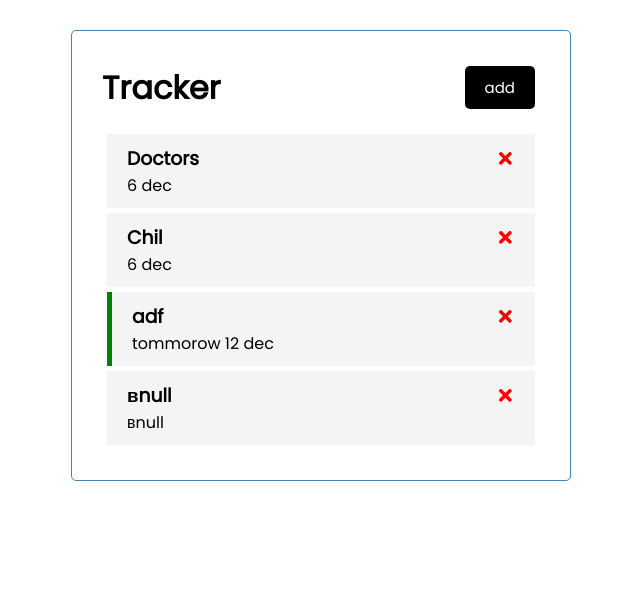
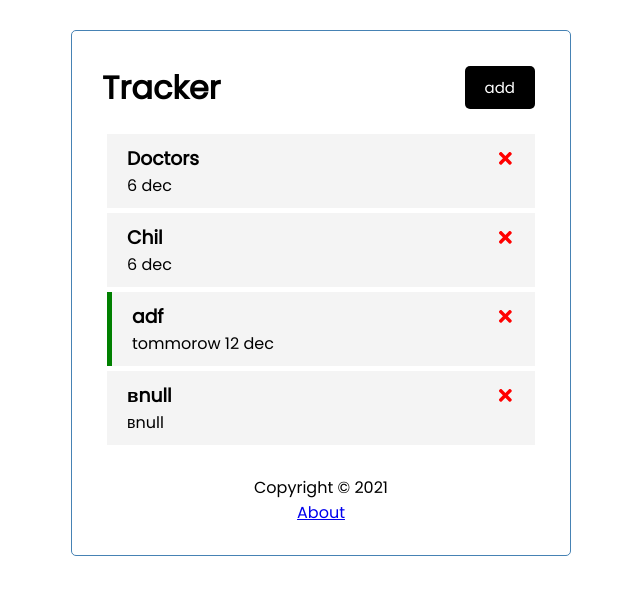
Before and after one commit to i-doshechnikow/react-task-tracker, a React (Create React App) app in the folder task-tracker/: page / in a window 1280 px wide. Shown: the top 594 px of the page, without its empty margins (319-959 px from the left). Built offline with nearby package versions, Linux system fonts and the light colour scheme; data requests are answered from the project's data file.

Commit message:
final commit

```diff
--- a/task-tracker/package.json
+++ b/task-tracker/package.json
@@ -10,6 +10,7 @@
     "react": "^17.0.2",
     "react-dom": "^17.0.2",
     "react-icons": "^4.3.1",
+    "react-router-dom": "^6.1.0",
     "react-scripts": "4.0.3",
     "web-vitals": "^1.0.1"
   },
--- a/task-tracker/src/App.js
+++ b/task-tracker/src/App.js
@@ -3,6 +3,7 @@
 import Tasks from "./components/Tasks";
 import { useState, useEffect } from "react";
 import AddTask from "./components/AddTask";
+import Footer from "./components/Footer";
 
 function App() {
     const [showAddTask, setShowAddTask] = useState(false);
@@ -71,6 +72,7 @@
             <Header title={'Tracker'} onAddClick={showForm()} toggleForm={showAddTask}/>
             {tasks.length > 0 ? <Tasks tasks={tasks} deleteTask={deleteTask} toggleReminder={toggleReminder}/> : 'No Tasks'}
             {showAddTask && <AddTask addTask={addTask}/>}
+            <Footer />
         </div>
     )
 }
--- /dev/null
+++ b/task-tracker/src/components/About.js
@@ -0,0 +1,8 @@
+const About = () => {
+    return (<div>
+        <h4>version 1.0</h4>
+        <a href={'/'}>Go back</a>
+    </div>)
+}
+
+export default About;
--- /dev/null
+++ b/task-tracker/src/components/Footer.js
@@ -0,0 +1,12 @@
+const Footer = () => {
+    return (
+        <footer>
+            <p>
+                Copyright &copy; 2021
+            </p>
+            <a href={'/about'}>About</a>
+        </footer>
+    )
+}
+
+export default Footer;
--- a/task-tracker/src/index.js
+++ b/task-tracker/src/index.js
@@ -2,10 +2,15 @@
 import ReactDOM from 'react-dom';
 import './index.css';
 import App from './App';
+import {BrowserRouter, Route, Routes} from "react-router-dom";
+import About from "./components/About";
 
 ReactDOM.render(
-  <React.StrictMode>
-    <App />
-  </React.StrictMode>,
+    <BrowserRouter>
+        <Routes>
+            <Route path="/" element={<App />} />
+            <Route path="/about" element={<About />} />
+        </Routes>
+    </BrowserRouter>,
   document.getElementById('root')
 );
```
Also changed, not shown: 1 other file (tests, documents, lock files or other folders).
